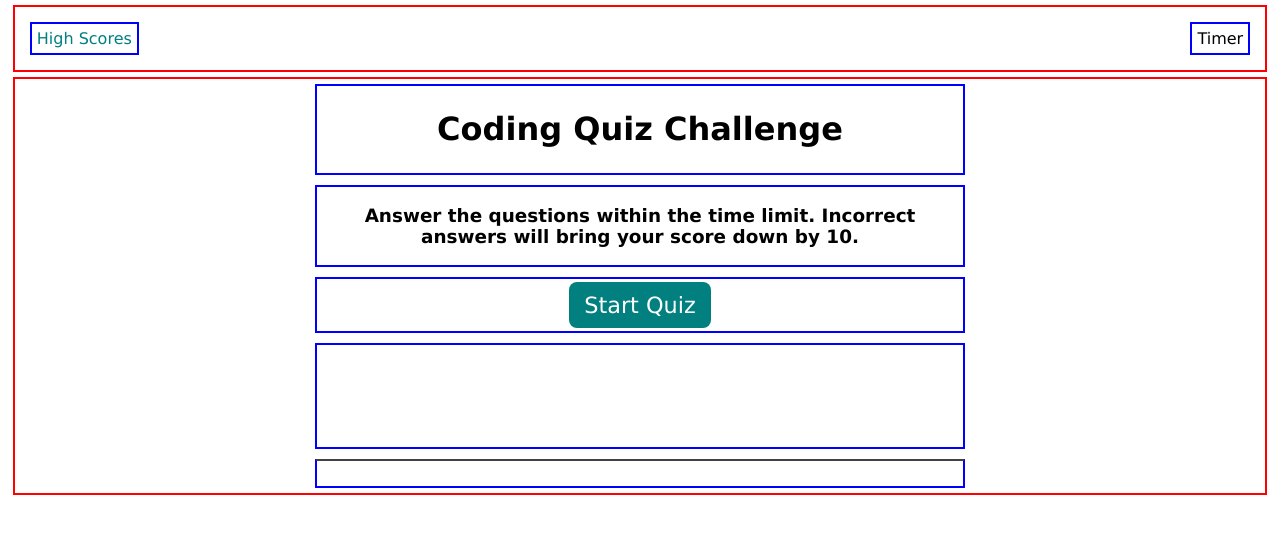
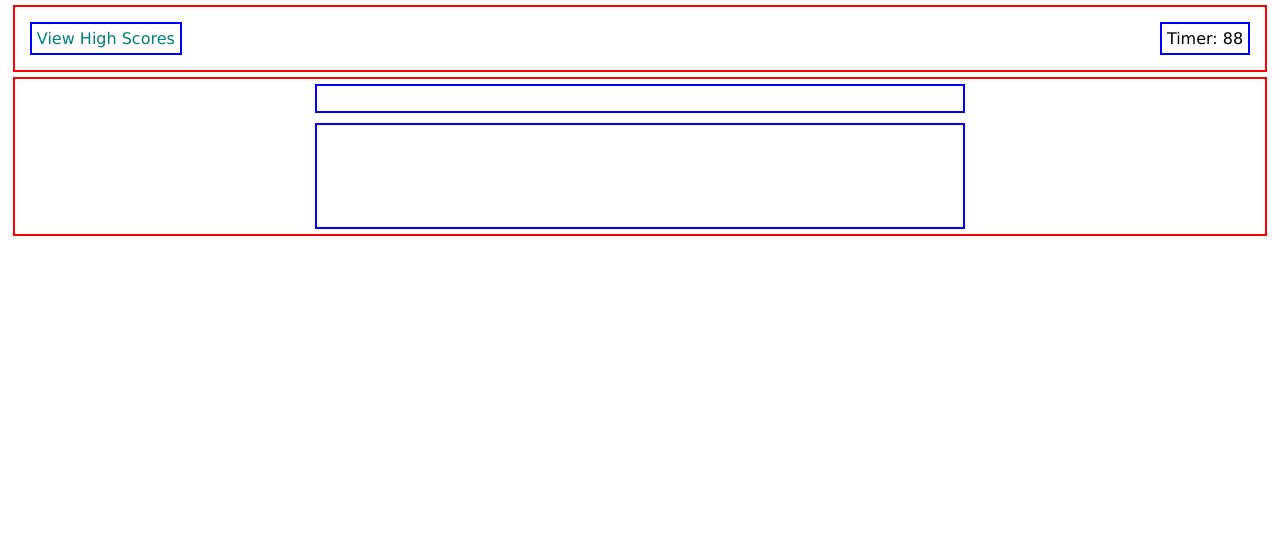
Before and after one commit to zelstart/coding-quiz, a plain HTML site: page index.html in a window 1280 px wide. Both pictures are taken after a click on the button "Start Quiz". Drawn offline with Linux system fonts and the light colour scheme.

Commit message:
hide/unhide + start timer on button press

```diff
--- a/assets/css/style.css
+++ b/assets/css/style.css
@@ -54,6 +54,9 @@ a {
     color: var(--accent);
 }
 
+#questionsText {
+    font-size: 1.2em;
+}
 
 .container {
     border: 2px solid red;
@@ -61,7 +64,8 @@ a {
     flex-direction: column;
 }
 
-/* When the quiz starts, need to use js to convert the text align from center to left */
+
+
 .card1 {
     border: 2px solid blue;
     align-self: center;
@@ -73,13 +77,21 @@ a {
 
 .card2 {
     border: 2px solid blue;
-    border-top: 2px solid var(--text2);
     align-self: center;
     width: 50vw;
     padding: 3px;
     margin: 5px 0px 5px 0px;
     text-align: left;
     color: var(--text2);
+}
+
+.card3 {
+    border: 2px solid blue;
+    align-self: center;
+    width: 50vw;
+    padding: 3px;
+    margin: 5px 0px 5px 0px;
+    text-align: left;
 }
 
 .multipleChoice {
@@ -95,6 +107,10 @@ a {
     border-radius: 8px;
 }
 
+.hidden {
+    display:none;
+}
+
 .btn {
     font-family: Verdana, Geneva, Tahoma, sans-serif;
     background: var(--accent);
--- a/assets/js/script.js
+++ b/assets/js/script.js
@@ -1,39 +1,38 @@
 // use getElement to grab HTML elements that we'll need to manipulate
-    // h1 tags - to remove from dom when starting quiz
-    // h2 tags - to modify text content to be questions
-    // li tags (ids a, b, c, d) - to modify text content to multiple choice options
-    // results id - should flash on the screen after an answer is selected, with text depending on correct/incorrect answers
-    // start id - should be removed from the dom after pushed
-    // card1 (align text left)
-
 var h1Tags = document.getElementsByTagName("h1");
 var h2Tags = document.getElementsByTagName("h2");
+var h3Tags = document.getElementsByTagName("h3");
+var ulTags = document.getElementsByTagName("ul");
 var liTags = document.getElementsByTagName("li");
 
-    var card1 = document.getElementsByClassName("card1");
-    var card1 = document.getElementsByClassName("card2");
-
 var startButton = document.getElementById("start");
-    var resultAlert = document.getElementById("result");
 var viewScores = document.getElementById("scores");
 var timer = document.getElementById("timer");
-    //dont know if i'll actually need these ones for the list items, but jic
-    var a = document.getElementById("a");
-    var b = document.getElementById("b");
-    var c = document.getElementById("c");
-    var d = document.getElementById("d");
 
+var headingDiv = document.getElementById("heading");
+var startDiv = document.getElementById("startDiv");
+var instructionsDiv = document.getElementById("instructions");
+var questionsDiv = document.getElementById("questions");
+var optionsDiv = document.getElementById("options");
+var questionsText = document.getElementById("questionsText");
+var resultAlert = document.getElementById("result");
 
+// dont know if i'll actually need these ones for the list items, but jic
+var liA = document.getElementById("a");
+var liB = document.getElementById("b");
+var liC = document.getElementById("c");
+var liD = document.getElementById("d");
 
 
 // global variables
 var score = 0;
+var highScores = [];
 var timeLeft = 90;
 
 
 
 // Create an object containing all of the questions, options and answers
-var Questions = [{
+var questions = [{
     // question 1
     question: "Commonly used data types DO NOT include:",
     answers: {
@@ -90,16 +89,66 @@ var Questions = [{
 }]
 
 // create the timer
+function setTimer() {
+    var timerInterval = setInterval(function () {
+        timeLeft--;
+        timer.textContent = "Timer: " + timeLeft;
+        if (timeLeft === 0) {
+            clearInterval(timerInterval);
+            // end the quiz, take the user to a page to input their initials and record the score
+        }
 
-// create timer interval
-// timer should decrease by 10 when the user answers incorrectly
 
-// add event listener for start quiz button
+    }, 1000);
+}
 
-// when quiz starts, the h1 tag and start quiz button should be removed from the dom
+// start the timer and modify the elements seen on screen when the quiz button is pressed
+startButton.addEventListener("click", function () {
+    setTimer();
+    // will hide the start button heading and instructions divs
+    startDiv.classList.add("hidden");
+    headingDiv.classList.add("hidden");
+    instructionsDiv.classList.add("hidden");
+
+    questionsDiv.classList.remove("hidden");
+    optionsDiv.classList.remove("hidden");
+});
+
+
+    // will unhide the questions and multiple choice divs
+    // questionsDiv.classList.remove("hidden");
+    // optionsDiv.classList.remove("hidden");
+
+    // will unhide the result alert div
+    // resultAlert.classList.remove("hidden");
+
+
+// start quiz
+// function quiz() {
+//     var userAnswer = "";
+//     questionText.textContent = "";
+//     if (timeLeft > 0) {
+//         h2Tags.textContent =
+//         liA.textContent = "test"
+//         liB.textContent = "test"
+//         liC.textContent = "test"
+//         liD.textContent = "test"
+//     }
+// }
+
+// if (correctAnswer === userAnswer)
+// if correctAnswer !== userAnswer) {
+// timeLeft - 10}
+
+
 // when quiz starts, the h2 tag should have it's contents changed to one of the questions stored in the object "questions"
 // when quiz starts, the li tags should be populated with the answers for the question currently in the h2 tag
-
 // add event listener for quiz questions
     // when the answer is correct, textcontent of h2 should be "Correct"
     // when the answer is incorrect, textcontent of h2 should be "Incorrect"
+// after an answer has been chosen, the next question should pop up and cycle through all 5 questions
+// once all 5 questions have been answered, the timer should stop
+// the user should be taken to a screen with their final score and a place to submit their initials
+// the score and initials should be saved to local storage
+
+// when the user clicks view high scores, it should take them to a page that displays a list of scores and initials
--- a/index.html
+++ b/index.html
@@ -11,16 +11,16 @@
 
 <body>
   <!-- Header -->
-  <header class=header>
+  <header class="header">
 
     <!-- View High Scores -->
     <div id="scores">
-      <a href="highscores.html">High Scores</a>
+      <a href="highscores.html">View High Scores</a>
     </div>
 
     <!-- Timer -->
     <div id="timer">
-      Timer
+      <p>Timer:90</p>
     </div>
 
   </header>
@@ -30,24 +30,27 @@
   <div class="container">
 
     <!-- Title -->
-    <!-- Will be removed from the DOM when clicked -->
-    <div class="card1">
+    <div class="card1" id="heading">
       <h1>Coding Quiz Challenge</h1>
     </div>
 
     <!-- Instructions -->
-    <div class="card1">
+    <div class="card1" id="instructions">
       <h2>Answer the questions within the time limit. Incorrect answers will bring your score down by 10.</h2>
     </div>
 
     <!-- Start Button -->
-    <!-- Will be removed from the DOM when clicked -->
-    <div class="card1">
+    <div class="card1" id="startDiv">
       <button class="btn" id="start">Start Quiz</button>
     </div>
 
-    <!-- Multiple Choice -->
-    <div class="card1">
+    <!-- Questions -->
+    <div class = "card3 hidden" id="questions">
+      <p id = "questionsText"></p>
+    </div>
+
+    <!-- Multiple Choice Options -->
+    <div class="card1 hidden" id="options">
       <ul>
         <li class="multipleChoice" id="a"></li>
         <li class="multipleChoice" id="b"></li>
@@ -58,11 +61,12 @@
 
     <!-- Correct/Incorrect -->
     <!-- Will appear when a guess has been made, contents of h3 tag will change depending on if the question was answered correctly -->
-    <div class="card2" id="result">
+    <div class="card2 hidden" id="result">
       <h3></h3>
     </div>
 
   </div>
+
   <!-- Footer -->
   <footer> </footer>
 
```
Lines whose indentation alone changed are shown as unchanged.
